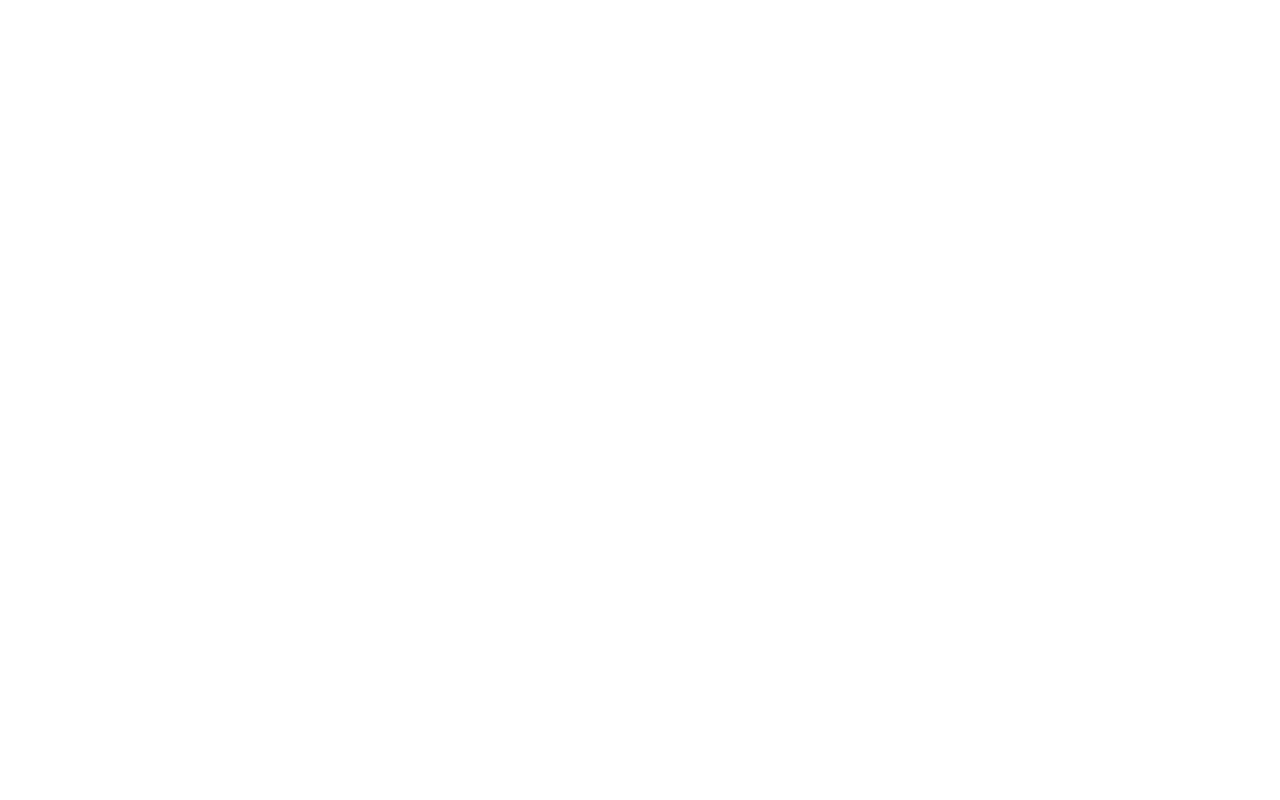
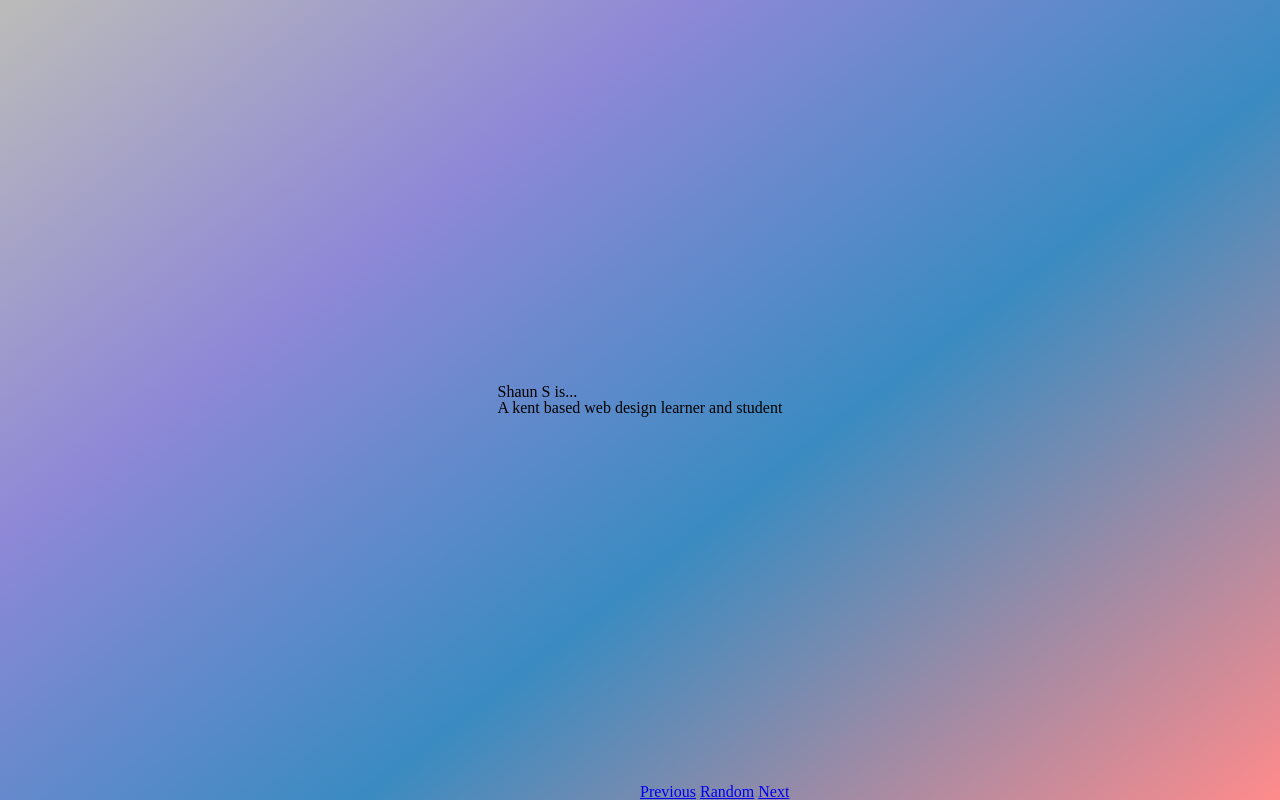
Before and after one commit to Scswa/javascript-slider, a plain HTML site: page index.html in a window 1280 px wide. Drawn offline with Linux system fonts and the light colour scheme.

Commit message:
added-html-css-positioning

```diff
--- a/css/style.css
+++ b/css/style.css
@@ -0,0 +1,21 @@
+body {
+  /* Full page gradeint */
+  height: 100vh;
+  background: rgb(186, 186, 186);
+  background: linear-gradient(142deg, rgba(186, 186, 186, 1) 1%, rgba(142, 136, 215, 1) 30%, rgba(58, 139, 193, 1) 60%, rgba(255, 139, 139, 1) 100%);
+}
+
+section {
+  position: absolute;
+  top: 50%;
+  left: 50%;
+  transform: translate(-50%, -50%);
+  /* This bit of code will get everything to applied to the middle */
+}
+
+footer {
+  position: absolute;
+  bottom: 0%;
+  left: 50%;
+  transition: translate(-50%, -50%);
+}
--- a/index.html
+++ b/index.html
@@ -2,8 +2,8 @@
 <html>
 
 <head>
-  <title>ADD TITLE</title>
-  <meta name="description" content="ADD DESCRIPTION" />
+  <title>Shaun S</title>
+  <meta name="description" content="Shaun S Javascript sliders" />
   <meta name="viewport" content="width=device-width" />
   <meta charset="utf-8" />
   <!-- Stylesheets -->
@@ -12,6 +12,19 @@
 </head>
 
 <body>
+  <section>
+    <h1>Shaun S is...</h1>
+    <h2>A kent based web design learner and student</h2>
+  </section>
+
+  <footer>
+
+    <!-- Add images later  -->
+    <a href="#">Previous</a>
+    <a href="#">Random</a>
+    <a href="#">Next</a>
+  </footer>
 </body>
 
+
 </html>
```
